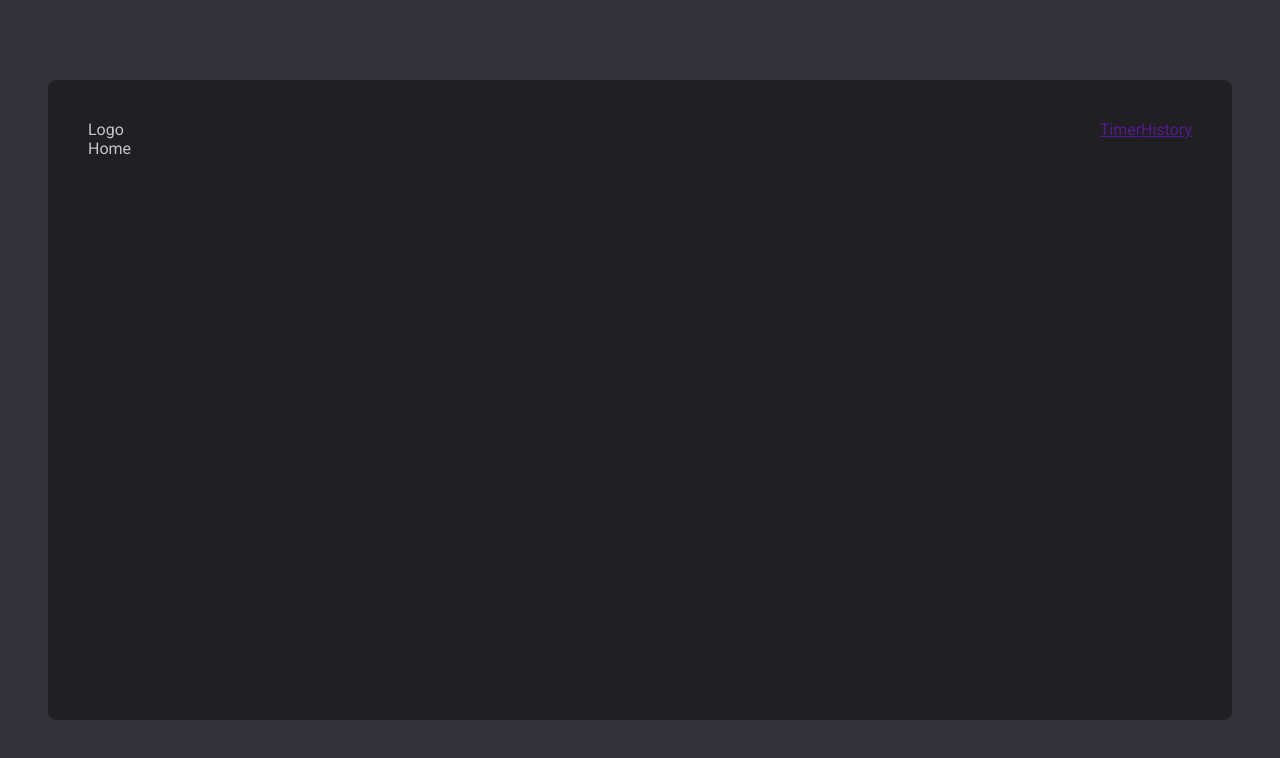
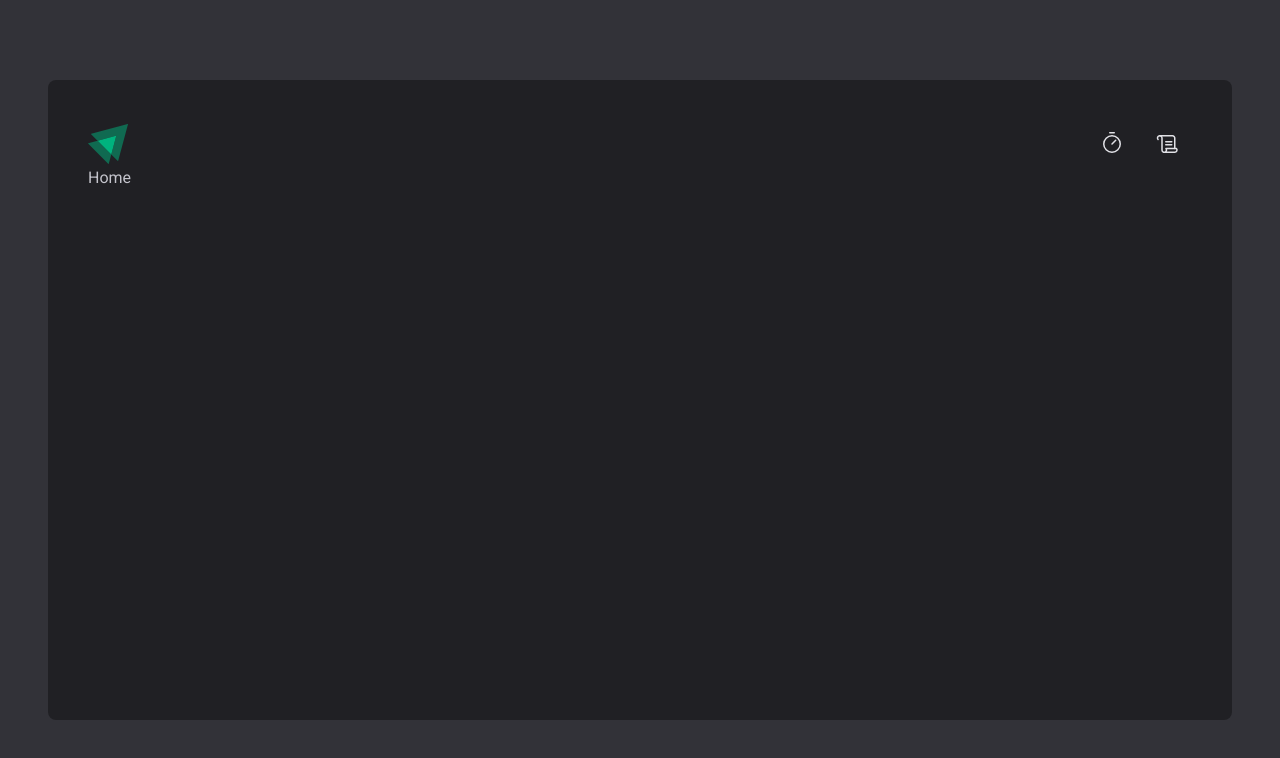
Before and after one commit to loupprodi/projeto-ignite02-timer, a React (Vite) app: page / in a window 1280 px wide. Shown: the top 758 px of the page. Built offline with nearby package versions, Linux system fonts and the light colour scheme.

Commit message:
adicionando logo e os navlinks no header

```diff
--- a/src/components/header/Header.tsx
+++ b/src/components/header/Header.tsx
@@ -1,13 +1,20 @@
 import { HeaderContainer } from "./styles";
+
+import logoIgnite from "../../assets/logo-ignite.svg";
+import { Scroll, Timer } from "phosphor-react";
+import { NavLink } from "react-router-dom";
 
 export const Header = () => {
   return (
     <HeaderContainer>
-      <span>Logo</span>
+      <img src={logoIgnite} alt="logo do Ignite" />
       <nav>
-        <img src="" alt="" />
-        <a href="">Timer</a>
-        <a href="">History</a>
+        <NavLink to="/" title="timer">
+          <Timer size={24} />
+        </NavLink>
+        <NavLink to="/history" title="historico">
+          <Scroll size={24} />
+        </NavLink>
       </nav>
     </HeaderContainer>
   );
--- a/src/components/header/styles.ts
+++ b/src/components/header/styles.ts
@@ -4,4 +4,30 @@ export const HeaderContainer = styled.header`
   display: flex;
   align-items: center;
   justify-content: space-between;
+
+  nav {
+    display: flex;
+    gap: 0.5rem;
+  }
+
+  nav a {
+    width: 3rem;
+    height: 3rem;
+
+    display: flex;
+    justify-content: center;
+    align-items: center;
+
+    color: ${(props) => props.theme["gray-100"]};
+    border-top: 3px solid transparent;
+    border-bottom: 3px solid transparent;
+
+    &:hover {
+      border-bottom: 3px solid ${(props) => props.theme["green-500"]};
+    }
+
+    &:active {
+      color: ${(props) => props.theme["green-500"]};
+    }
+  }
 `;
```
Also changed, not shown: src/assets/logo-ignite.svg (renamed from src/assets/logo.svg).
